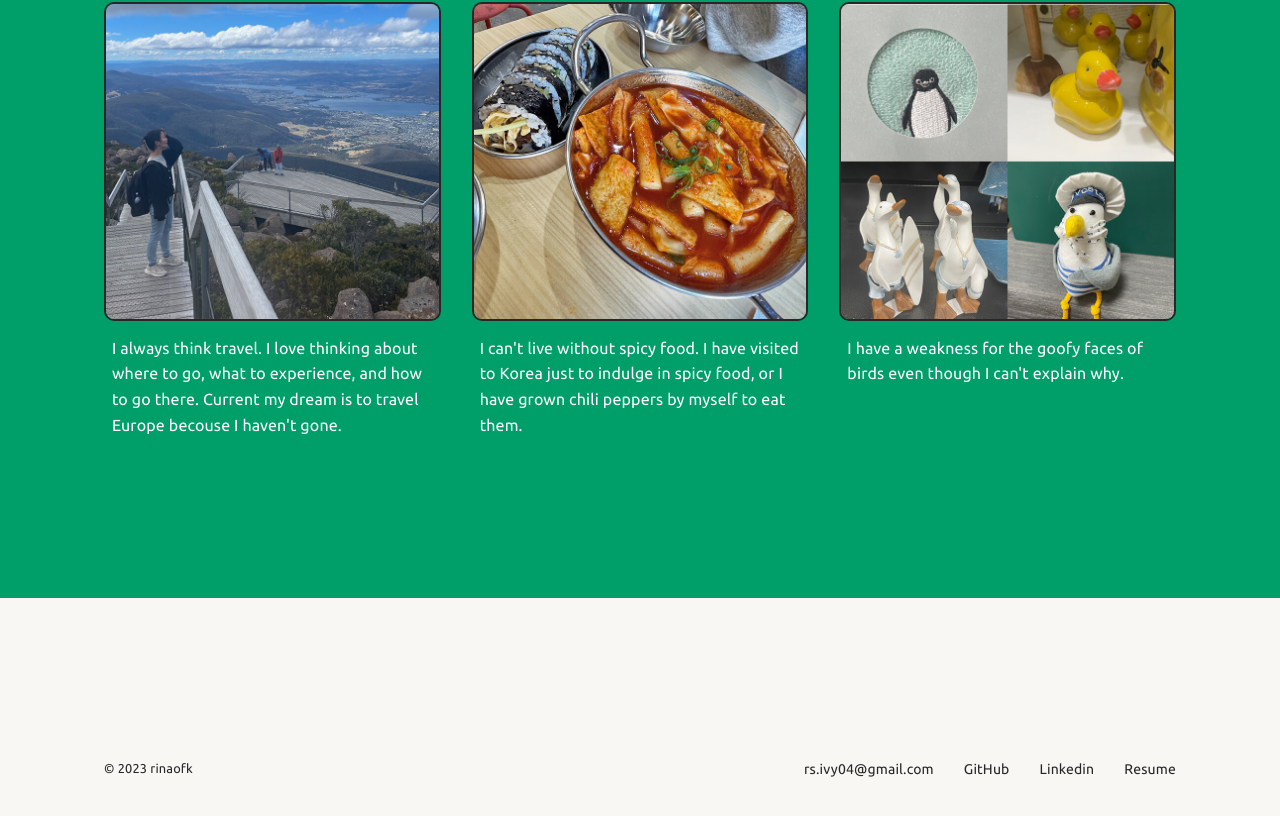
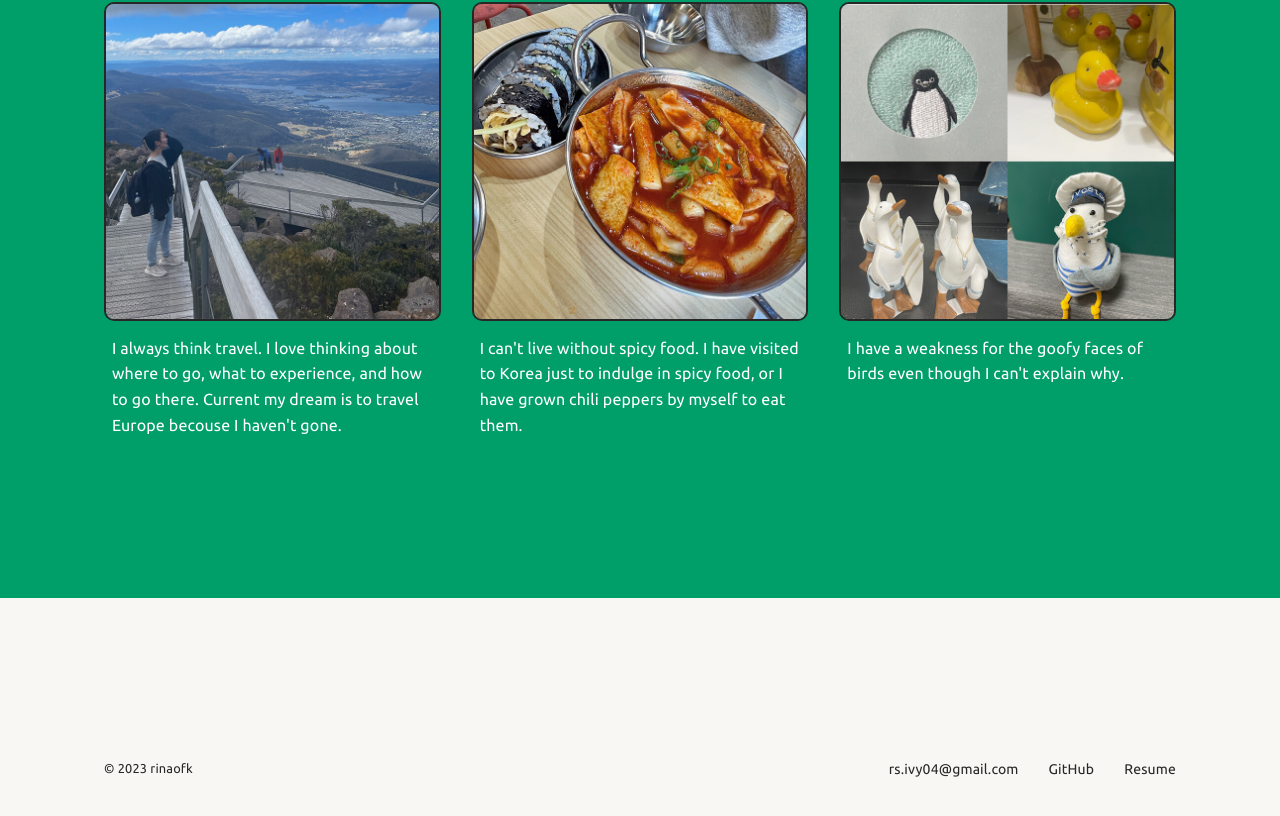
Before and after one commit to rixcx/rinaofk, a Next.js app: page /en/about in a window 1280 px wide. Shown: the part 3739-4555 px from the top of the page. Built offline with nearby package versions, Linux system fonts and the light colour scheme.

Commit message:
[footer] delete linkdin

```diff
--- a/src/components/footer/footer.tsx
+++ b/src/components/footer/footer.tsx
@@ -18,11 +18,6 @@ export default function Footer() {
           <li>
             <Link href="https://github.com/rixcx" rel="noopener noreferrer" target="_blank">
               GitHub
-            </Link>
-          </li>
-          <li>
-            <Link href="https://linkedin.com/in/rina-ofuku-3329002b9" rel="noopener noreferrer" target="_blank">
-              Linkedin
             </Link>
           </li>
           <li>
```
